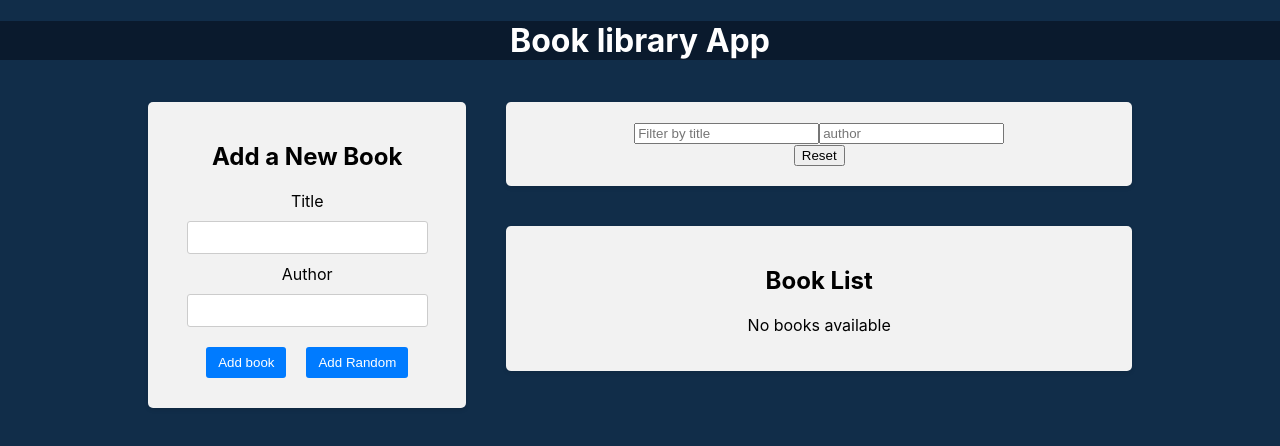
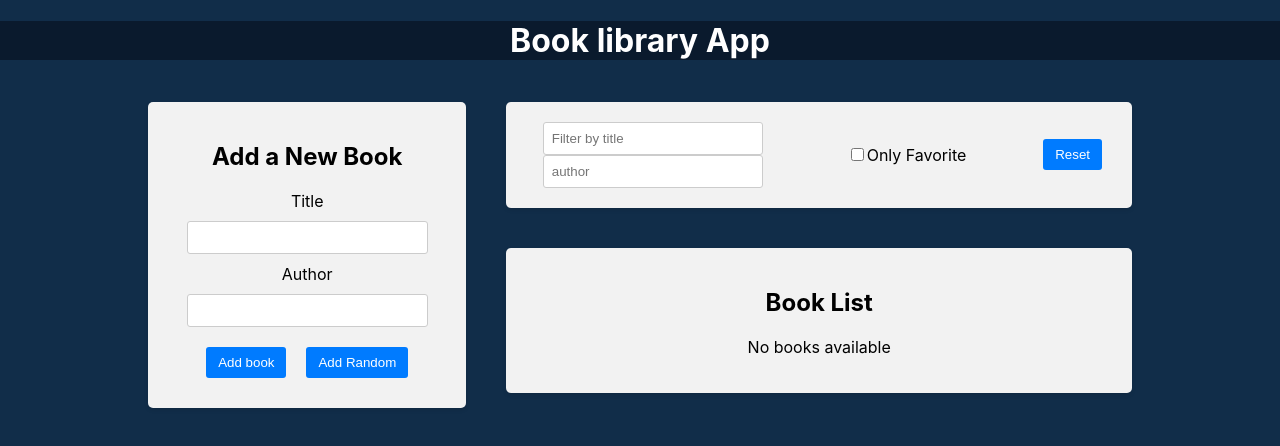
Before and after one commit to GhostArnold/Library-App, a React (Create React App) app in the folder frontend/: page / in a window 1280 px wide. Shown: the top 446 px of the page. Built offline with nearby package versions, Linux system fonts and the light colour scheme.

Commit message:
I have done filtering for books that are marked as favorites

```diff
--- a/frontend/package.json
+++ b/frontend/package.json
@@ -1,6 +1,6 @@
 {
   "name": "frontend",
-  "version": "2.3.0",
+  "version": "2.4.0",
   "private": true,
   "dependencies": {
     "@reduxjs/toolkit": "^2.2.5",
--- a/frontend/src/components/BookList/BookList.jsx
+++ b/frontend/src/components/BookList/BookList.jsx
@@ -5,6 +5,7 @@ import { deleteBook, toggleFovorite } from '../../redux/Books/actionCreators';
 import {
   selectTitleFilter,
   selectAuthorFilter,
+  selectOnlyFavoriteFilter,
 } from '../../redux/slices/filterSlice';
 import './BookList.css'; // Импорт стилей компонента
 
@@ -14,6 +15,7 @@ const BookList = () => {
   // Фильтрация. Скобки не пишем потому-что калбэк вызывается автоматически
   const titleFilter = useSelector(selectTitleFilter);
   const authorFilter = useSelector(selectAuthorFilter);
+  const onlyFavoriteFilter = useSelector(selectOnlyFavoriteFilter);
   const dispatch = useDispatch();
   const handleDeleteBook = (id) => {
     console.log(deleteBook(id));
@@ -27,7 +29,9 @@ const BookList = () => {
   const filteredBooks = books.filter(
     (book) =>
       book.title.toLowerCase().includes(titleFilter.toLowerCase()) &&
-      book.author.toLowerCase().includes(authorFilter.toLowerCase())
+      book.author.toLowerCase().includes(authorFilter.toLowerCase()) &&
+      // Тернарный оператор обязательно в скобках
+      (onlyFavoriteFilter ? book.isFavorite : true)
   );
 
   return (
--- a/frontend/src/components/Filter/Filter.jsx
+++ b/frontend/src/components/Filter/Filter.jsx
@@ -2,21 +2,28 @@ import { useDispatch, useSelector } from 'react-redux';
 import {
   setTitleFilter,
   setAuthorFilter,
+  setOnlyFavoriteFilter,
   selectTitleFilter,
   selectAuthorFilter,
+  selectOnlyFavoriteFilter,
   resetFilters,
 } from '../../redux/slices/filterSlice';
+import './Filter.css';
 
 const Filter = () => {
   const dispatch = useDispatch();
   // filter - название части состояния из store.js
   const titleFilter = useSelector(selectTitleFilter);
   const authorFilter = useSelector(selectAuthorFilter);
+  const onlyFavoriteFilter = useSelector(selectOnlyFavoriteFilter);
   const handleTitleFilterChange = (e) => {
     dispatch(setTitleFilter(e.target.value));
   };
   const handleAuthorFilterChange = (e) => {
     dispatch(setAuthorFilter(e.target.value));
+  };
+  const handleOnlyFavoriteFilterChange = () => {
+    dispatch(setOnlyFavoriteFilter());
   };
   // Удаляем все фильтры
   const handleResetFilters = () => {
@@ -40,6 +47,16 @@ const Filter = () => {
             onChange={handleAuthorFilterChange}
           />
         </div>
+        <div className="filter-group">
+          <label>
+            <input
+              type="checkbox"
+              checked={onlyFavoriteFilter}
+              onChange={handleOnlyFavoriteFilterChange}
+            />
+            Only Favorite
+          </label>
+        </div>
         <button type="button" onClick={handleResetFilters}>
           Reset
         </button>
--- a/frontend/src/redux/slices/filterSlice.js
+++ b/frontend/src/redux/slices/filterSlice.js
@@ -4,6 +4,7 @@ import { createSlice } from '@reduxjs/toolkit';
 const initialState = {
   title: '',
   author: '',
+  onlyFavorite: false,
 };
 
 // Создание слайса с помощью функции createSlice
@@ -19,15 +20,23 @@ const filterSlice = createSlice({
     setAuthorFilter: (state, action) => {
       state.author = action.payload;
     },
-    resetFilters: (state) => {
+    setOnlyFavoriteFilter: (state) => {
+      state.onlyFavorite = !state.onlyFavorite;
+    },
+    resetFilters: () => {
       // Возвращаем пустой массив
       return initialState;
     },
   },
 });
 
-export const { setTitleFilter, setAuthorFilter, resetFilters } =
-  filterSlice.actions;
+export const {
+  setTitleFilter,
+  setAuthorFilter,
+  resetFilters,
+  setOnlyFavoriteFilter,
+} = filterSlice.actions;
 export const selectTitleFilter = (state) => state.filter.title;
 export const selectAuthorFilter = (state) => state.filter.author;
+export const selectOnlyFavoriteFilter = (state) => state.filter.onlyFavorite;
 export default filterSlice.reducer;
```
Also changed, not shown: 1 other file (tests, documents, lock files or other folders).
